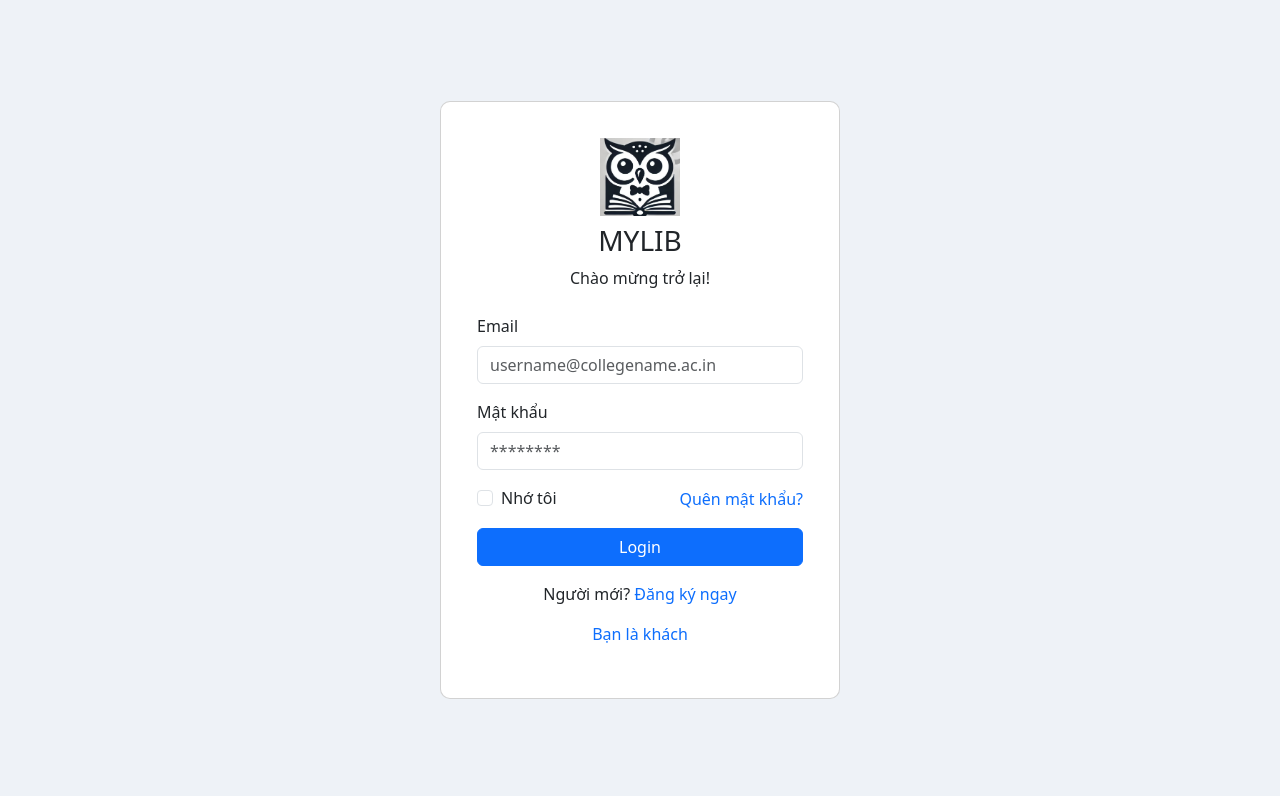
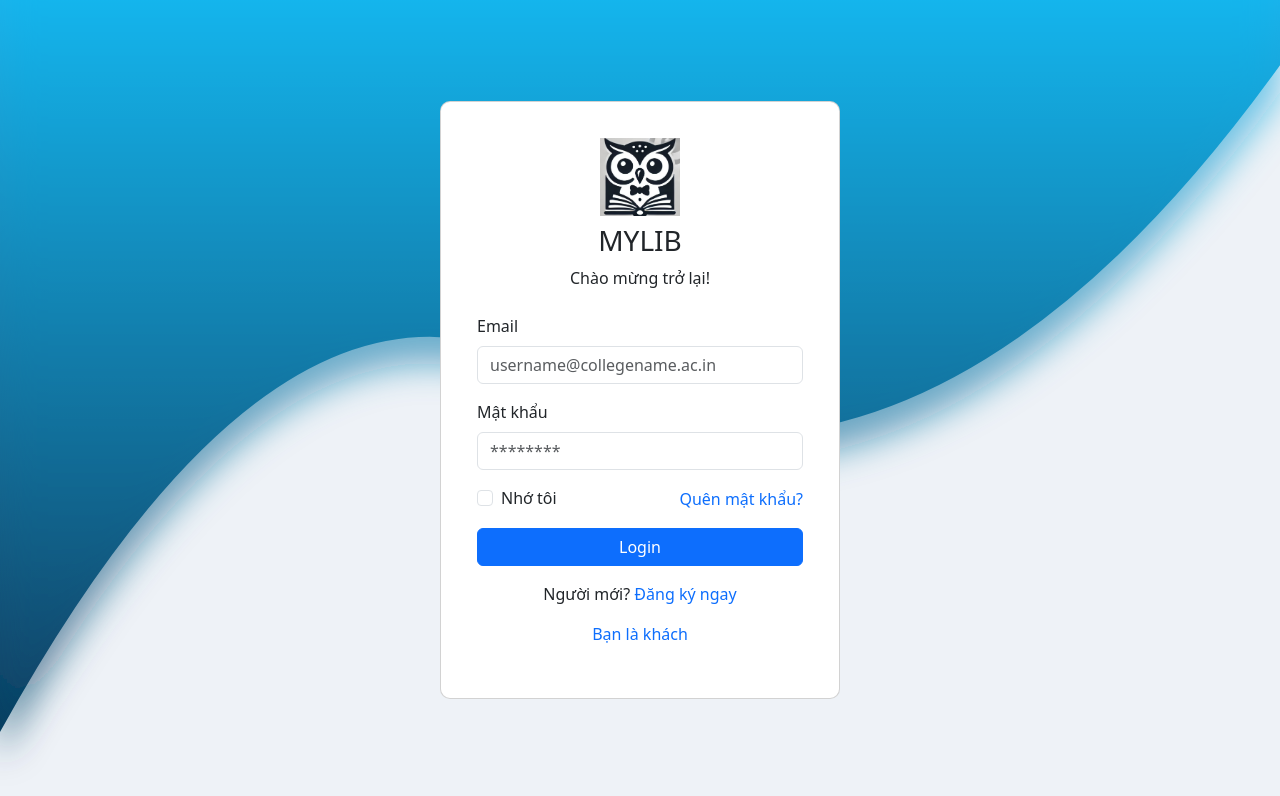
Before and after one commit to ngochuytech/Library_Management, a React (Vite) app in the folder frontend/: page /login in a window 1280 px wide. Shown: the top 796 px of the page. Built offline with nearby package versions, Linux system fonts and the light colour scheme.

Commit message:
them component background, test login form

```diff
--- /dev/null
+++ b/frontend/src/components/Background.jsx
@@ -0,0 +1,59 @@
+import React from "react";
+import "../styles/Background.css";
+
+const Background = ({ children }) => {
+  return (
+    <div className="wave-container">
+      {/* OTP Text */}
+      <span
+        style={{
+          position: "absolute",
+          top: "10px",
+          left: "10px",
+          color: "#666",
+          fontSize: "2rem",
+          fontWeight: "bold",
+        }}
+      >
+        OTP
+      </span>
+
+      {/* SVG Wave - Chính */}
+      <svg className="wave-svg" viewBox="0 200 1440 753" xmlns="http://www.w3.org/2000/svg">
+        <defs>
+          <linearGradient id="waveGradient" x1="0%" y1="0%" x2="0%" y2="100%">
+            <stop offset="0%" style={{ stopColor: "#18C4FF", stopOpacity: 1 }} />
+            <stop offset="100%" style={{ stopColor: "#0A3D5F", stopOpacity: 1 }} />
+          </linearGradient>
+
+          {/* Bộ lọc Gaussian Blur */}
+          <filter id="blurFilter" x="-50%" y="-50%" width="200%" height="200%">
+            <feGaussianBlur in="SourceGraphic" stdDeviation="20" />
+          </filter>
+        </defs>
+
+        {/* Đường cong chính */}
+        <path
+          fill="url(#waveGradient)"
+          fillOpacity="1"
+          d="M0,950 Q360,300 700,600 Q1080,700 1440,200 L1440,0 L0,0 Z"
+        />
+
+        {/* Đường cong Blur cách ra 30px */}
+        <path
+          fill="url(#waveGradient)"
+          fillOpacity="0.6"
+          d="M0,980 Q360,330 700,630 Q1080,730 1440,230 L1440,30 L0,30 Z"
+          filter="url(#blurFilter)"
+        />
+      </svg>
+
+      {/* Nội dung trang */}
+      <div style={{ position: "relative", zIndex: 1 }}>
+        {children}
+      </div>
+    </div>
+  );
+};
+
+export default Background;
--- a/frontend/src/components/LoginForm.jsx
+++ b/frontend/src/components/LoginForm.jsx
@@ -3,8 +3,8 @@ import { Form, Button, Container, Card } from "react-bootstrap";
 
 const LoginForm = () => {
   return (
-    <Container className="d-flex justify-content-center align-items-center vh-100">
-      <Card style={{ width: "25rem", padding: "20px", borderRadius: "10px" }}>
+    <Container className="d-flex justify-content-center align-items-center" style={{ minHeight: "100vh" }}>
+      <Card style={{ width: "400px", padding: "20px", borderRadius: "10px", height: "auto" }}>
         <Card.Body>
           <div className="text-center mb-4">
             <img src="/icon.jpg" alt="Logo" style={{ width: "80px" }} />
@@ -14,10 +14,7 @@ const LoginForm = () => {
           <Form>
             <Form.Group controlId="formBasicEmail">
               <Form.Label>Email</Form.Label>
-              <Form.Control
-                type="email"
-                placeholder="username@collegename.ac.in"
-              />
+              <Form.Control type="email" placeholder="username@collegename.ac.in" />
             </Form.Group>
 
             <Form.Group controlId="formBasicPassword" className="mt-3">
@@ -27,28 +24,15 @@ const LoginForm = () => {
 
             <Form.Group className="d-flex justify-content-between align-items-center mt-3">
               <Form.Check type="checkbox" label="Nhớ tôi" />
-              <a href="#" className="text-decoration-none">
-                Quên mật khẩu?
-              </a>
+              <a href="#" className="text-decoration-none">Quên mật khẩu?</a>
             </Form.Group>
 
-            <Button variant="primary" type="submit" className="w-100 mt-3">
-              Login
-            </Button>
+            <Button variant="primary" type="submit" className="w-100 mt-3">Login</Button>
           </Form>
 
           <div className="text-center mt-3">
-            <p>
-              Người mới?{" "}
-              <a href="#" className="text-decoration-none">
-                Đăng ký ngay
-              </a>
-            </p>
-            <p>
-              <a href="#" className="text-decoration-none">
-                Bạn là khách
-              </a>
-            </p>
+            <p>Người mới? <a href="#" className="text-decoration-none">Đăng ký ngay</a></p>
+            <p><a href="#" className="text-decoration-none">Bạn là khách</a></p>
           </div>
         </Card.Body>
       </Card>
--- a/frontend/src/pages/Login.jsx
+++ b/frontend/src/pages/Login.jsx
@@ -1,8 +1,15 @@
 import React from "react";
 import LoginForm from "../components/LoginForm";
+import Background from "../components/Background";
 
 function Login() {
-  return <LoginForm />;
+  return (
+    <Background>
+    <div style={{ display: "flex", justifyContent: "center", alignItems: "center", minHeight: "100vh" }}>
+      <LoginForm />
+    </div>
+  </Background>
+  );
 }
 
 export default Login;
--- /dev/null
+++ b/frontend/src/styles/Background.css
@@ -0,0 +1,17 @@
+.wave-container {
+    position: relative;
+    width: 100%;
+    height: 100vh; /* Đảm bảo nền kéo dài toàn màn hình */
+    display: flex;
+    align-items: center;
+    justify-content: center;
+    overflow: hidden;
+  }
+
+  .wave-svg {
+    position: absolute;
+    top: 0;
+    left: 0;
+    width: 100%;
+    height: 100%; /* Đảm bảo SVG kéo dài toàn bộ chiều cao */
+  }
```
Also changed, not shown: frontend/src/styles/Login.css (deleted, +0 -139 lines), frontend/public/Welcome.jpg (deleted).
